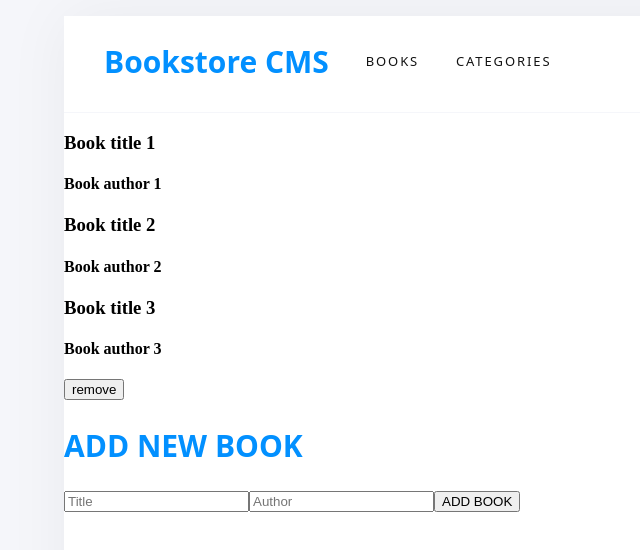
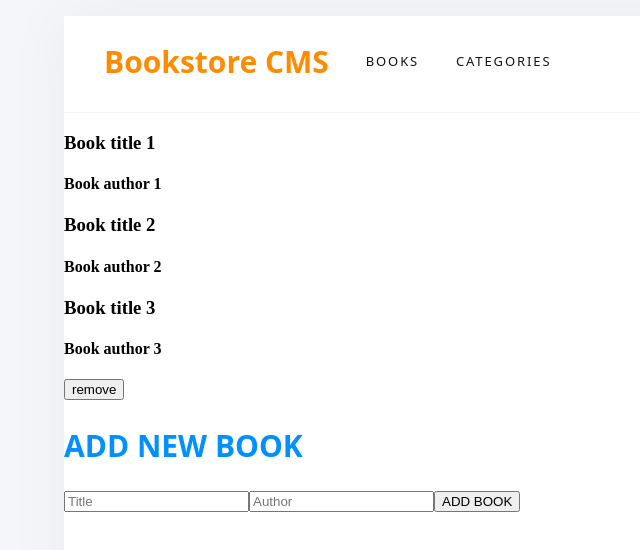
Before and after one commit to TaiwoEnoch/BookStore-App, a React (Create React App) app: page / in a window 1280 px wide. In both pictures the pointer is over the element "Bookstore CMS". Shown: the top 550 px of the page, without its empty margins (0-640 px from the left). Built offline with nearby package versions, Linux system fonts and the light colour scheme.

Commit message:
Make changes in css file

```diff
--- a/package.json
+++ b/package.json
@@ -35,5 +35,8 @@
       "last 1 firefox version",
       "last 1 safari version"
     ]
+  },
+  "devDependencies": {
+    "eslint": "^8.38.0"
   }
 }
--- a/src/index.css
+++ b/src/index.css
@@ -33,6 +33,10 @@ h2 {
   color: #0290ff;
 }
 
+h2:hover {
+  color: darkorange;
+}
+
 .nav-links {
   display: flex;
   gap: 2.3rem;
```
Also changed, not shown: 1 other file (tests, documents, lock files or other folders).
